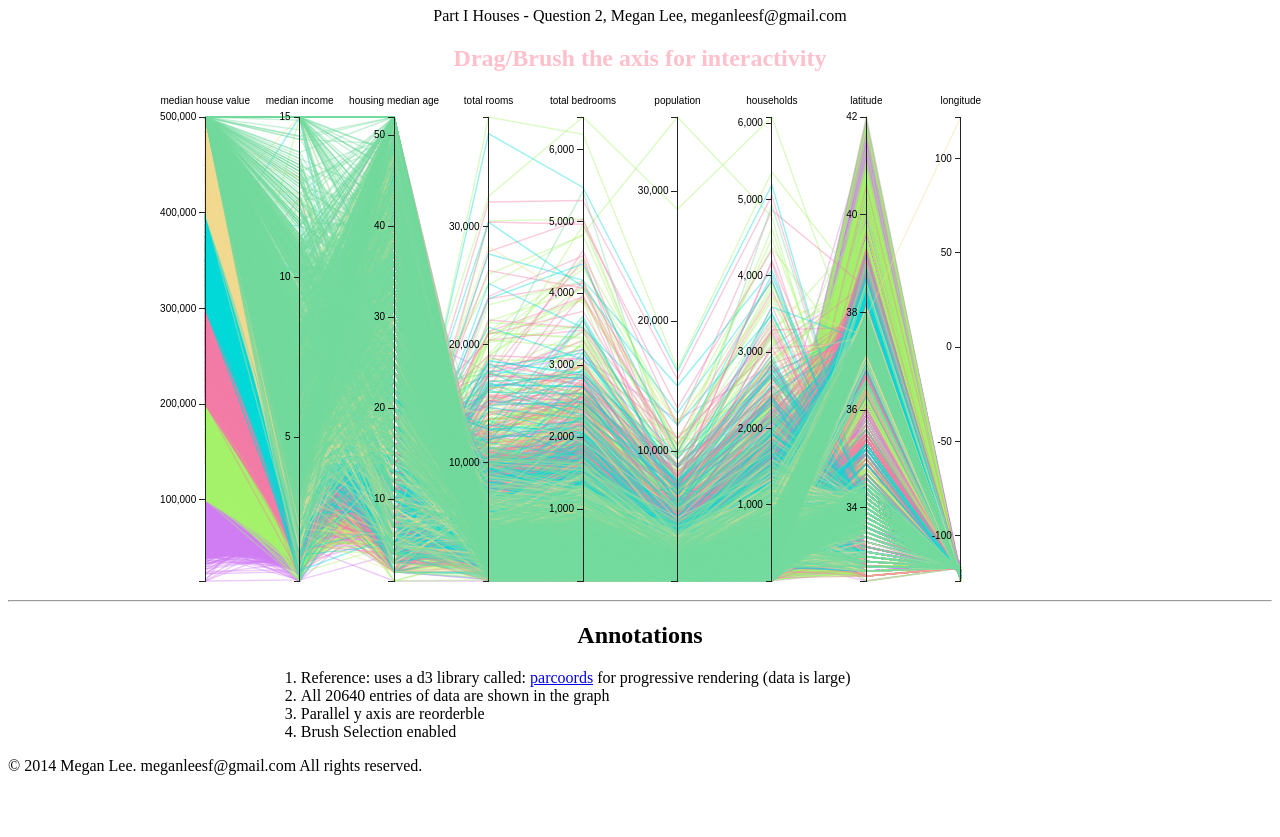
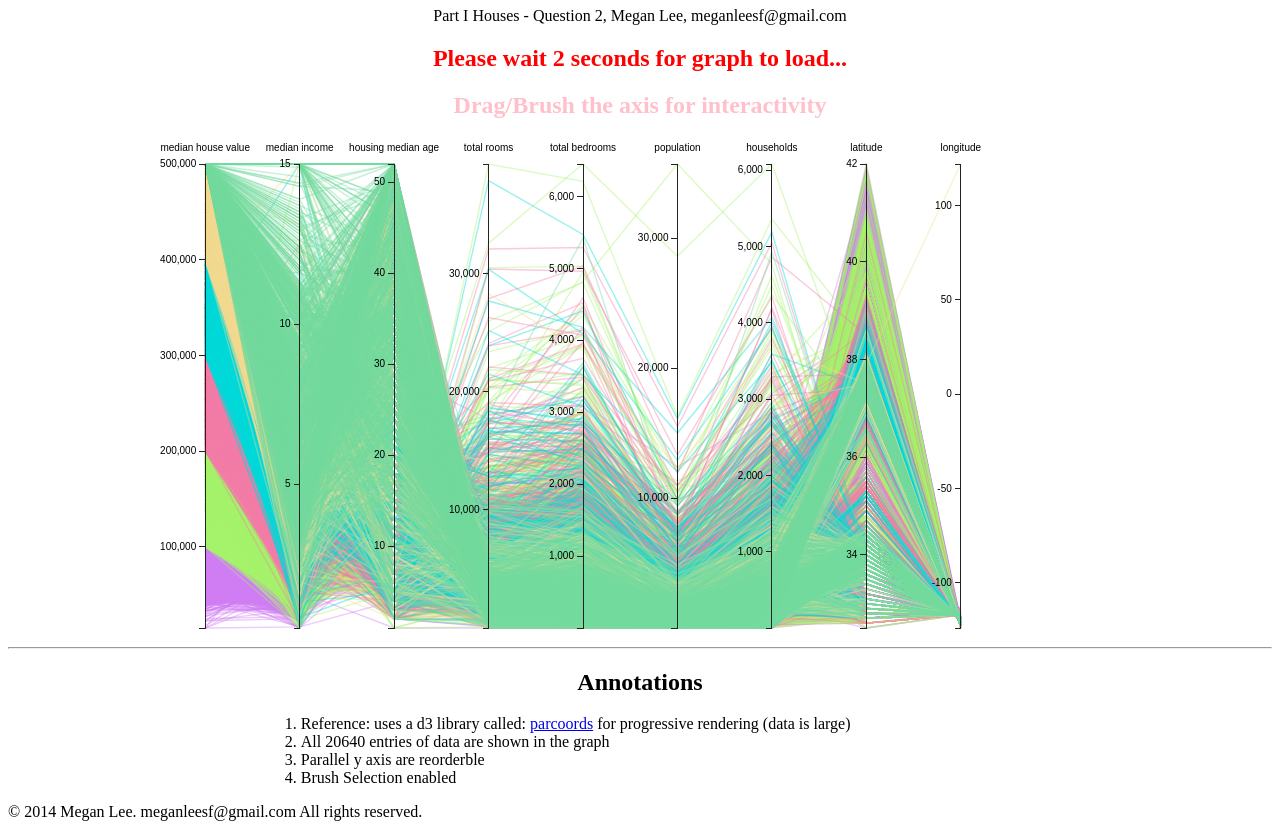
Before and after one commit to MeganCodeNote/cs686-d3, a plain HTML site: page part1-2-parcoords.html in a window 1280 px wide. Shown: the part 99-936 px from the top of the page. Before the commit the page ends 890 px from the top, so only its background shows below. Drawn offline with Linux system fonts and the light colour scheme.

Commit message:
added one line in parcords

```diff
--- a/part1-2-parcoords.html
+++ b/part1-2-parcoords.html
@@ -21,6 +21,7 @@
         <a href="index.html">&lt;&lt;&nbsp; BACK</a>
         <h1 style="text-align:center;">Parallel Coordinates With Progressive Rendering</h1>
         <p style="text-align:center;">Part I Houses - Question 2, Megan Lee, meganleesf@gmail.com</p>
+            <h2 style="color:red;text-align:center;">Please wait 2 seconds for graph to load...</h2>
     <h2 style="color:pink;text-align:center;">Drag/Brush the axis for interactivity</h2>
     </div>
 
```
